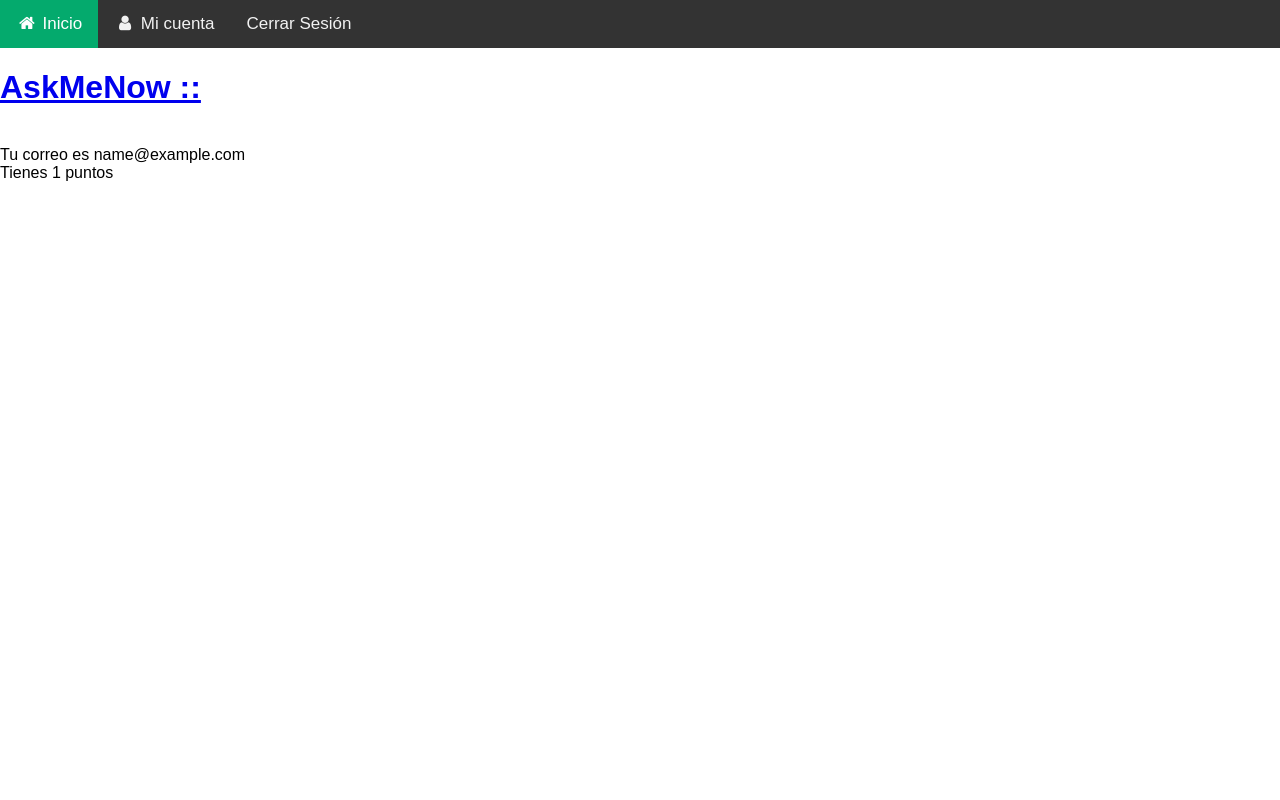
After one commit to AlasAltum/Encuesta, a Django app: page /home/ in a window 1280 px wide. The commit adds this page. Run offline with Django 3.2, Linux system fonts and the light colour scheme; the visitor is signed in with stand-in values (Sample User, id 1).

Commit message:
Initial Commit. Se pueden registrar cuentas y existe login

```diff
--- a/AskMeNow/settings.py
+++ b/AskMeNow/settings.py
@@ -124,6 +124,10 @@ USE_TZ = True
 # https://docs.djangoproject.com/en/3.2/howto/static-files/
 
 STATIC_URL = '/static/'
+STATIC_ROOT = BASE_DIR
+STATICFILES_DIRS = [
+    BASE_DIR / "accounts/static",
+]
 
 # Default primary key field type
 # https://docs.djangoproject.com/en/3.2/ref/settings/#default-auto-field
--- a/accounts/models.py
+++ b/accounts/models.py
@@ -86,3 +86,13 @@ class User(AbstractBaseUser):
         return True
 
     objects = UserManager()
+
+
+class Survey(models.Model):
+    finished = models.BooleanField(verbose_name='finished', default=False)
+    link = models.URLField(verbose_name='link_encuesta', max_length=1024)
+    name = models.CharField(verbose_name='nombre_encuesta', max_length=100)
+    avg_duration = models.FloatField(verbose_name='duracion_promedio', default=5.0)
+    prize = models.CharField(verbose_name='premio', default='', max_length=200)
+    created_at = models.DateTimeField(verbose_name='fecha_de_creacion', auto_now_add=True)
+    updated_at = models.DateTimeField(verbose_name='fecha_ultima_actualizacion', auto_now=True)
--- /dev/null
+++ b/accounts/static/accounts/style.css
@@ -0,0 +1,59 @@
+body {
+  margin: 0;
+  font-family: Arial, Helvetica, sans-serif;
+}
+
+.topnav {
+  overflow: hidden;
+  background-color: #333;
+}
+
+.topnav a {
+  float: left;
+  color: #f2f2f2;
+  text-align: center;
+  padding: 14px 16px;
+  text-decoration: none;
+  font-size: 17px;
+}
+
+.topnav a:hover {
+  background-color: #ddd;
+  color: black;
+}
+
+.topnav a.active {
+  background-color: #04AA6D;
+  color: white;
+}
+
+body {font-family: Arial, Helvetica, sans-serif;}
+
+.navbar {
+  width: 100%;
+  background-color: #555;
+  overflow: auto;
+}
+
+.navbar a {
+  float: left;
+  padding: 12px;
+  color: white;
+  text-decoration: none;
+  font-size: 17px;
+}
+
+.navbar a:hover {
+  background-color: #000;
+}
+
+.active {
+  background-color: #04AA6D;
+}
+
+@media screen and (max-width: 500px) {
+  .navbar a {
+    float: none;
+    display: block;
+  }
+}
--- a/accounts/urls.py
+++ b/accounts/urls.py
@@ -1,9 +1,12 @@
 from django.urls import path
 from accounts import views
-
+from django.conf import settings
+from django.conf.urls.static import static
 
 urlpatterns = [
     path('register/', views.register_view, name='register'),
     path('', views.login_view, name='login'),
-    path('landing_page/', views.landing_page, name='landing_page'),
-]
+    path('logout/', views.logout_from_account, name='logout'),
+    path('home/', views.home, name='home'),
+    path('my_account/', views.my_account, name='my_account'),
+] + static(settings.STATIC_URL, document_root=settings.STATIC_ROOT)
--- a/accounts/views.py
+++ b/accounts/views.py
@@ -1,5 +1,5 @@
 # Create your views here.
-from django.contrib.auth import authenticate, login
+from django.contrib.auth import authenticate, login, logout
 from django.shortcuts import render, redirect
 from django.http import HttpResponseRedirect
 from .forms import LoginForm, SignUpForm
@@ -20,14 +20,15 @@ def login_view(request):
             user = authenticate(email=email, password=password)
             if user is not None:
                 login(request, user)
-                return HttpResponseRedirect('landing_page/')
+                msg = "Sucess"
+                return render(request, 'accounts/home.html', {"form": form, "msg": msg})
 
             else:
                 msg = 'Invalid credentials'
         else:
             msg = 'Error validating the form'
 
-    return render(request, 'accounts/login.html', {"form": form, "msg": msg})
+    return render(request, 'landing_page.html', {"form": form, "msg": msg})
 
 
 def register_view(request):
@@ -57,12 +58,35 @@ def landing_page(request):
     """
     Landing page after login
     """
-    msg = None
-    success = False
 
     if request.user.is_authenticated:
-        # Do something for authenticated users.
-        return render(request, "landing_page.html", {"msg": msg, "success": success})
+        return render(request, "landing_page.html")
 
     else:
-        return render(request, "not_logged.html", {"msg": msg, "success": success})
+        return render(request, "not_logged.html")
+
+
+def logout_from_account(request):
+    if request.user.is_authenticated:
+        logout(request)
+        return render(request, "not_logged.html")
+
+    return render(request, "not_logged.html")
+
+
+def home(request):
+    if request.user.is_authenticated:
+        return render(request, "accounts/home.html")
+
+    return render(request, "not_logged.html")
+
+
+
+def my_account(request):
+    """
+    My account page
+    """
+    if request.user.is_authenticated:
+        return render(request, "accounts/my_account.html")
+
+    return render(request, "landing_page.html")
--- /dev/null
+++ b/static/accounts/style.css
@@ -0,0 +1,4 @@
+#header  {
+    color: #f1f1f1;
+    background-color: #282A35;
+}
--- /dev/null
+++ b/templates/accounts/home.html
@@ -0,0 +1,37 @@
+{% load static %}
+<head>
+<title>AskMeNow :: Landing Page</title>
+<meta http-equiv="Content-Type" content="text/html; charset=UTF-8">
+<link rel="stylesheet" href="{% static '/accounts/style.css' %}">
+<link rel="stylesheet" href="https://cdnjs.cloudflare.com/ajax/libs/font-awesome/4.7.0/css/font-awesome.min.css">
+
+</head>
+
+<body class="logeado" data-dev="logeado">
+    <div id="wrapper" class="home-page">
+    <!-- start header -->
+    <div class="topnav">
+      <a class="active" href="{% url 'home' %}""><i class="fa fa-fw fa-home"></i> Inicio</a>
+      <a href="{% url 'my_account' %}"><i class="fa fa-fw fa-user"></i> Mi cuenta</a>
+      <a href="{% url 'logout' %}">Cerrar Sesión</a>
+
+    </div>
+    <!-- end header -->
+    </div>
+
+<h1 id="header" role="heading">
+    <a href="https://www.u-cursos.cl">
+        <span>AskMeNow :: </span>
+    </a>
+</h1>
+
+</body>
+
+
+
+
+</body>
+<br>
+Tu correo es {{request.user.email}}
+<br>
+Tienes {{request.user.points}} puntos
```
Also changed, not shown: templates/accounts/login.html (deleted, +0 -9 lines), templates/accounts/my_account.html (added, +10 -0 lines), templates/landing_page.html (+9 -1 lines).
